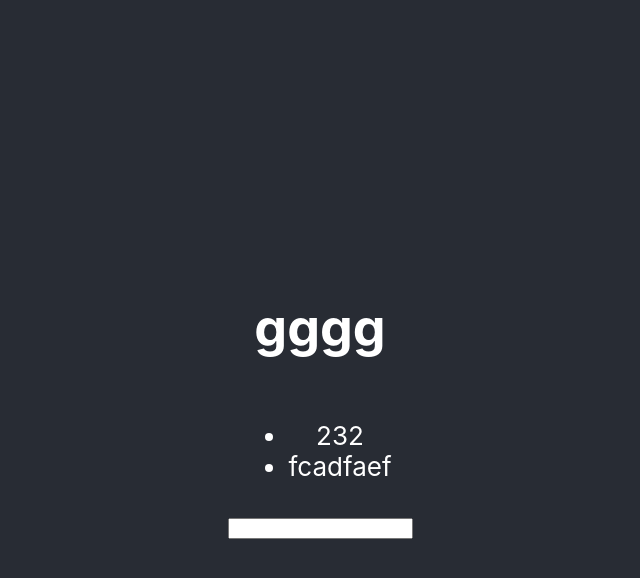
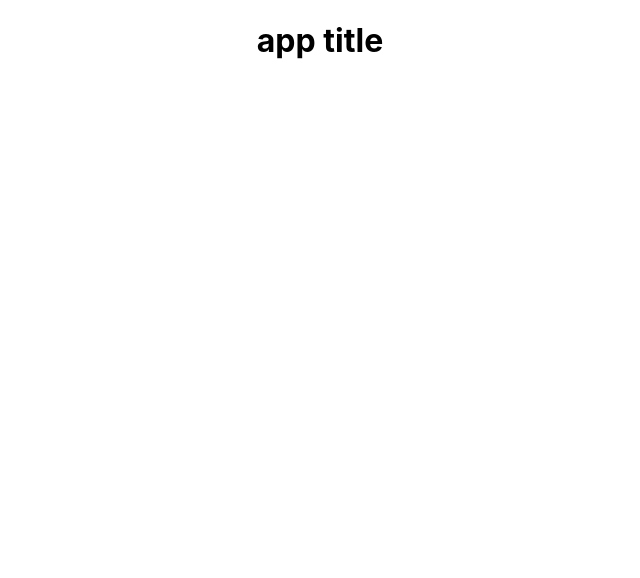
Before and after one commit to 9vimu9/react-crud-app, a React (Create React App) app: page / in a window 1280 px wide. Shown: the top 578 px of the page, without its empty margins (320-960 px from the left). Built offline with nearby package versions, Linux system fonts and the light colour scheme.

Commit message:
create  state

```diff
--- a/src/App.js
+++ b/src/App.js
@@ -6,6 +6,9 @@ class App extends React.Component {
     constructor(props)
     {
         super(props)
+        this.state={//use state inside constructor
+            title:"app title"
+        };
         this.onSubmit = this.onSubmit.bind(this)
 
     }
@@ -26,30 +29,10 @@ class App extends React.Component {
 
 
     render() {
-        var head ="gggg"
-        const list = ["232","fcadfaef"];
 
         return (
             <div className="App">
-                <header className="App-header">
-                    <h1>{head}</h1>
-                    <ul>
-                        {
-                            list.map(
-                                item => {
-                                    return (
-                                        <li key={item}>
-                                            <div >{item}</div>
-                                        </li>
-                                    );
-                                }
-                            )
-                        }
-                    </ul>
-                    <form onSubmit={this.onSubmit}>
-                        <input name ="user_name" type="text" onChange={this.onChange} ref={user_name=>this.userName=user_name}/>
-                    </form>
-                </header>
+                <h1>{this.state.title}</h1>
             </div>
         );
     }
```
